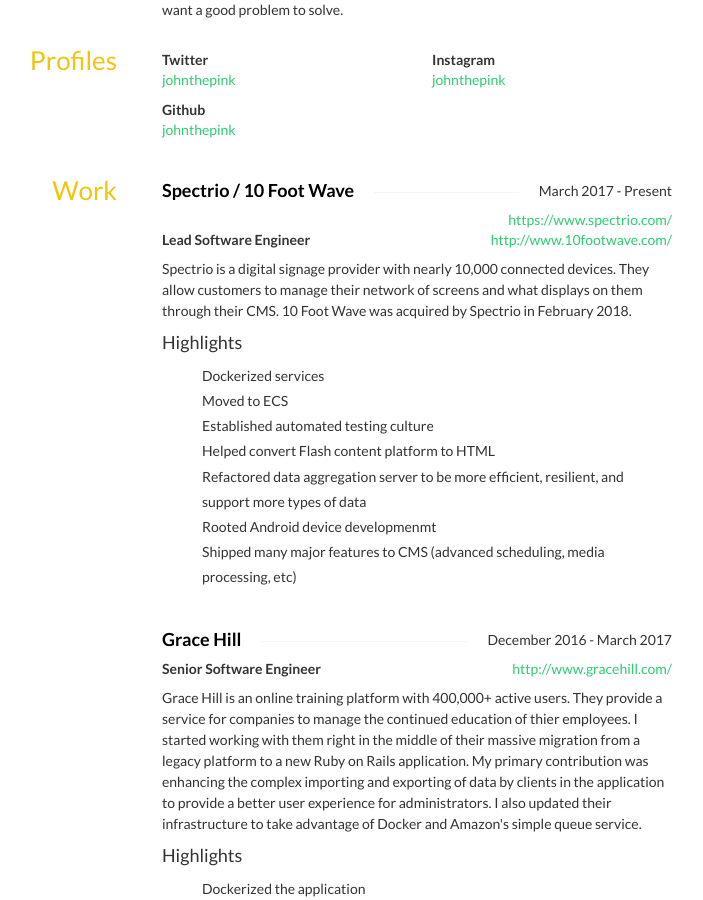
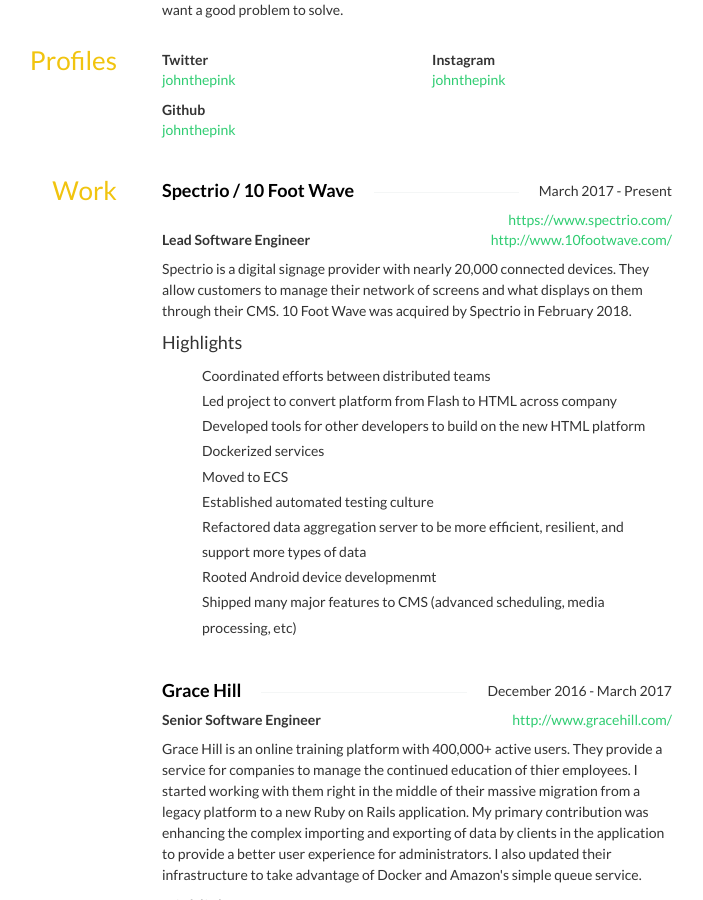
Before and after one commit to johnthepink/johnthepink.github.io, a Jekyll site: the page resume/index.html, which Jekyll copies as it is, in a window 1280 px wide and 900 px high, scrolled down 440 px. Shown: the whole window, without its empty margins (313-1016 px from the left). Built offline with Jekyll 4.4.1, drawn with Linux system fonts in a browser that asks for light colours; nearby versions of some CDN libraries; a style sheet for code colours, icons or effects is not loaded.

Commit message:
Update index.html

```diff
--- a/resume/index.html
+++ b/resume/index.html
@@ -304,14 +304,16 @@
                                   Lead Software Engineer
                                 </div>
                                 <div class="summary">
-                                        <p>Spectrio is a digital signage provider with nearly 10,000 connected devices. They allow customers to manage their network of screens and what displays on them through their CMS. 10 Foot Wave was acquired by Spectrio in February 2018.</p>
+                                        <p>Spectrio is a digital signage provider with nearly 20,000 connected devices. They allow customers to manage their network of screens and what displays on them through their CMS. 10 Foot Wave was acquired by Spectrio in February 2018.</p>
                                 </div>
                                 <h4>Highlights</h4>
                                 <ul class="highlights">
+                                        <li class="bullet">Coordinated efforts between distributed teams</li>
+                                        <li class="bullet">Led project to convert platform from Flash to HTML across company</li>
+                                        <li class="bullet">Developed tools for other developers to build on the new HTML platform</li>
                                         <li class="bullet">Dockerized services</li>
                                         <li class="bullet">Moved to ECS</li>
                                         <li class="bullet">Established automated testing culture</li>
-                                        <li class="bullet">Helped convert Flash content platform to HTML</li>
                                         <li class="bullet">Refactored data aggregation server to be more efficient, resilient, and support more types of data</li>
                                         <li class="bullet">Rooted Android device developmenmt</li>
                                         <li class="bullet">Shipped many major features to CMS (advanced scheduling, media processing, etc)</li>
```
